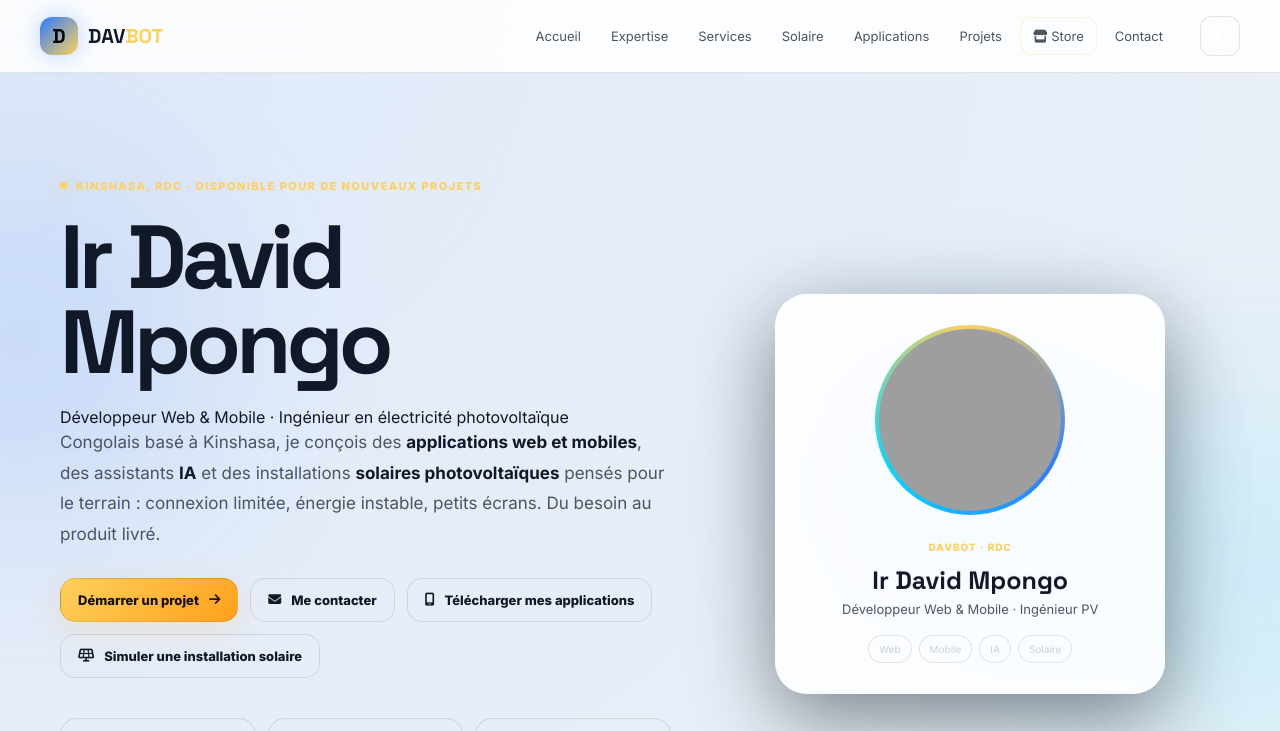
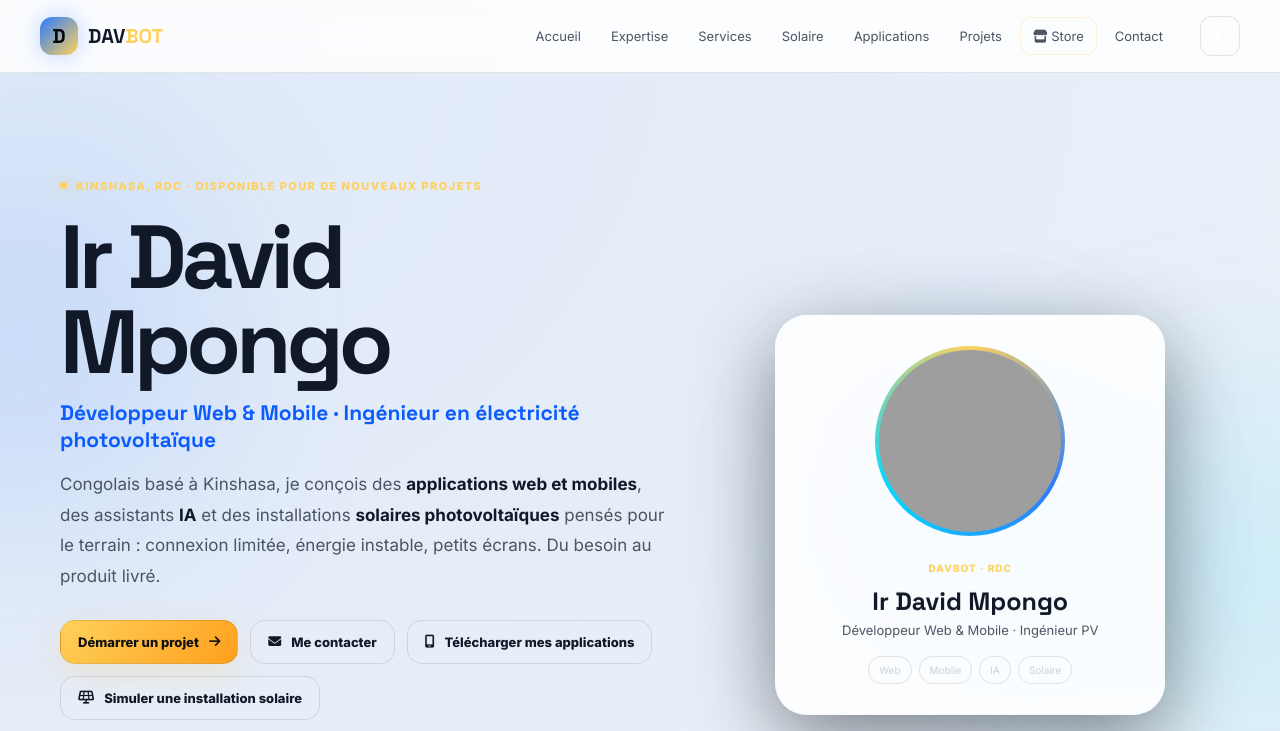
Before and after one commit to irdavidmpongo/Portfolio-ir-David-mpongo-, a website: page public/index.html in a window 1280 px wide. Both pictures are taken after a click on the button "Changer de thème". Shown: the top 731 px of the page. Drawn offline with Linux system fonts and the light colour scheme; grey boxes are pictures that could not be loaded.

Commit message:
Add files via upload

```diff
--- a/public/css/style.css
+++ b/public/css/style.css
@@ -128,3 +128,6 @@ body.light .form input,body.light .form select,body.light .form textarea{backgro
 .toast{position:fixed;left:50%;bottom:26px;transform:translateX(-50%);z-index:400;padding:12px 18px;border-radius:14px;background:#0d1626;border:1px solid var(--line);color:#fff;font-size:13px;font-weight:600;box-shadow:var(--shadow)}
 @media (max-width:640px){.row2{grid-template-columns:1fr}.auth-btn span{display:none}.modal-card{padding:24px 18px}}
 @media (prefers-reduced-motion:reduce){.modal.open,.done-badge{animation:none}.ring-fg{transition:none}}
+
+.role{font-family:"Space Grotesk",sans-serif;font-weight:700;font-size:clamp(16px,2.2vw,21px);color:var(--cyan);margin:-8px 0 16px}.app-links{display:flex;gap:12px;flex-wrap:wrap;margin-top:20px}.footer-links a{margin-left:14px}
+body.light .role{color:#0a5cff}
```
